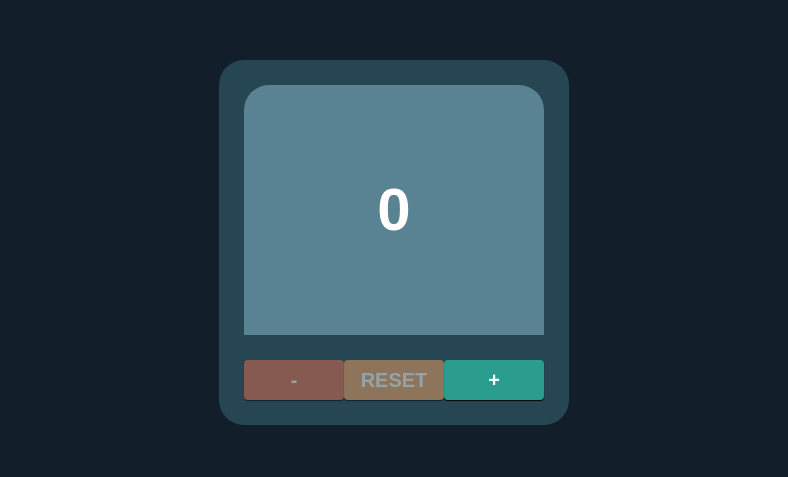
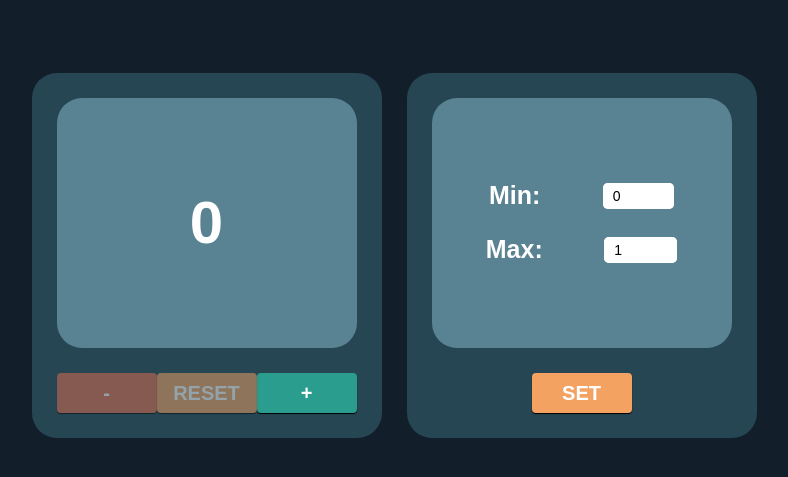
Before and after one commit to jocker-py/counter, a React (Create React App) app: page / in a window 1280 px wide. Shown: the part 145-622 px from the top of the page, without its empty margins (246-1034 px from the left). Built offline with nearby package versions, Linux system fonts and the light colour scheme.

Commit message:
feat: add useEffect

```diff
--- a/src/components/Controller/Controller.tsx
+++ b/src/components/Controller/Controller.tsx
@@ -7,9 +7,13 @@ import {ValuesType} from "../Counter";
 type ControllerPropsType = ValuesType;
 export const Controller: FC<ControllerPropsType> = ({minValue, maxValue}) => {
   const [value, setValue] = useState(minValue);
+
+  useEffect(() => setValue(minValue), [minValue]);
+
   const reset = () => setValue(minValue);
   const increment = () => setValue( value + 1);
   const decrement = () => setValue(value - 1);
+
   const isMinError = value <= minValue;
   const isMaxError = value >= maxValue;
   return (
--- a/src/components/Counter.module.css
+++ b/src/components/Counter.module.css
@@ -1,11 +1,9 @@
 .container {
-    padding: 25px;
-    border-radius: 25px;
     display: flex;
-    flex-direction: column;
+    flex-direction: row;
     justify-content: center;
     align-items: center;
-    background-color: #264653;
+    gap: 25px;
 }
 
 .buttons {
--- a/src/components/Counter.tsx
+++ b/src/components/Counter.tsx
@@ -1,21 +1,68 @@
-import React, {useState} from "react";
+import React, {useEffect, useState} from "react";
 import {Controller} from "./Controller/Controller";
 import {Settings} from "./Settings/Settings";
+import s from "./Counter.module.css";
 
-type SettingsType = {
+function createMessage(minValue: number, maxValue: number) {
+  const SET_MESSAGE_TEXT = "enter values and press 'set'";
+  const INCORRECT_VALUES = "incorrect values";
+  if(minValue >= maxValue || minValue < 0) {
+    return {error: true, text: INCORRECT_VALUES};
+  }
+  return {error: false, text: SET_MESSAGE_TEXT};
+}
+
+export type ValuesType = {
   minValue: number
   maxValue: number
 }
 
+export type MessageType = {
+  error: boolean
+  text: string
+}
+
 export const Counter = () => {
-  const [settings, setSettings] = useState<SettingsType>({
+  const [message, setMessage] = useState<MessageType>({
+    error: false,
+    text: "",
+  });
+  const [values, setValues] = useState<ValuesType>({
     minValue: 0,
     maxValue: 1,
   });
+
+  useEffect(() => {
+    const data = localStorage.getItem('values');
+    if(data) {
+      const values = JSON.parse(data);
+      setValues(values);
+    }
+  }, [])
+
+  const acceptChanges = () => {
+    const data = JSON.stringify(values);
+    localStorage.setItem('values', data);
+    setMessage({...message, text: ""});
+  };
+
+  function changeMaxValue(maxValue: number) {
+    setValues({...values, maxValue});
+    setMessage(createMessage(values.minValue, maxValue));
+  }
+
+  function changeMinValue(minValue: number) {
+    setValues({...values, minValue});
+    setMessage(createMessage(minValue, values.maxValue));
+  }
+
   return (
-    <>
-      <Controller {...settings}/>
-      <Settings/>
-    </>
+    <div className={s.container}>
+      <Controller {...values} {...message}/>
+      <Settings {...values} error={message.error}
+                changeMaxValue={changeMaxValue}
+                changeMinValue={changeMinValue}
+                acceptChanges={acceptChanges}/>
+    </div>
   );
 };
--- a/src/components/Screen/Screen.module.css
+++ b/src/components/Screen/Screen.module.css
@@ -1,29 +1,56 @@
 .container {
-    width: 100%;
+    width: 300px;
     height: 250px;
     background-color: #598392;
     display: flex;
     justify-content: center;
     align-items: center;
-    border-radius: 25px 25px 0 0;
+    border-radius: 25px;
+    gap: 25px;
     border-left: 2px solid transparent;
     border-right: 2px solid transparent;
 }
 
 .errorContainer {
-    border-left: 2px solid #e76f51;
-    border-right: 2px solid #e76f51;
+    color: #ff0000;
+    border-left: 2px solid #ff0000;
+    border-right: 2px solid #ff0000;
+    /*border-left: 2px solid #e76f51;*/
+    /*border-right: 2px solid #e76f51;*/
 }
 
 .value {
-    transition: all 0.5s ease;
     font-weight: bold;
-    font-family:"American Typewriter", sans-serif;
-    line-height: 60px;
+    font-family: "American Typewriter", sans-serif;
     font-size: 60px;
     color: white;
 }
 
-.errorValue {
+.text {
+    font-size: 30px;
+    color: white;
+    text-align: center;
+    font-weight: bold;
+}
+
+.error {
+    /*color: #e76f51;*/
+    color: #ff0000;
+    animation: flash 1s linear infinite;
+}
+
+.end {
     color: #e76f51;
 }
+
+@keyframes flash {
+    0% {
+        opacity: 0.5;
+    }
+    50% {
+        opacity: 1;
+    }
+    100% {
+        opacity: 0.5;
+    }
+}
--- a/src/components/Screen/Screen.tsx
+++ b/src/components/Screen/Screen.tsx
@@ -4,11 +4,17 @@ import s from "./Screen.module.css";
 type ScreenProps = {
   value: number;
   error: boolean;
+  text: string;
+  maxValue: number;
 }
-export const Screen: FC<ScreenProps> = ({value, error}) => {
+export const Screen: FC<ScreenProps> = ({value, error, text, maxValue}) => {
+  const isMoreMax = value >= maxValue;
+  const textStyle = `${s.text} ${error && s.error}`;
+  const valueStyle = `${s.value} ${isMoreMax && s.end}`;
+  const containerStyle = `${s.container} ${error && s.errorContainer}`;
   return (
-    <div className={`${s.container} ${ error && s.errorContainer}`}>
-      <div className={`${s.value} ${ error && s.errorValue}`}>{value}</div>
+    <div className={containerStyle}>
+      <div className={ text ? textStyle : valueStyle}>{text ? text : value}</div>
     </div>
   );
 };
--- /dev/null
+++ b/src/components/Settings/Settings.module.css
@@ -0,0 +1,24 @@
+.settings {
+    padding: 25px;
+    border-radius: 25px;
+    display: flex;
+    flex-direction: column;
+    justify-content: center;
+    align-items: center;
+    gap: 25px;
+    background-color: #264653;
+}
+
+.container {
+    width: 300px;
+    height: 250px;
+    background-color: #598392;
+    display: flex;
+    flex-direction: column;
+    justify-content: center;
+    align-items: center;
+    gap: 25px;
+    border-radius: 25px;
+    border-left: 2px solid transparent;
+    border-right: 2px solid transparent;
+}
--- a/src/components/Settings/Settings.tsx
+++ b/src/components/Settings/Settings.tsx
@@ -1,9 +1,42 @@
-import React from "react";
+import React, {FC} from "react";
+import {Button} from "../Button/Button";
+import {ValuesType} from "../Counter";
+import s from "./Settings.module.css";
+import {NumInput} from "../NumInput/NumInput";
 
-export const Settings = () => {
+type SettingsPropsType = ValuesType & {
+  error: boolean
+  acceptChanges: () => void
+  changeMinValue: (minValue: number) => void
+  changeMaxValue: (maxValue: number) => void
+}
+
+export const Settings: FC<SettingsPropsType> = ({
+                                                  error,
+                                                  minValue,
+                                                  maxValue,
+                                                  acceptChanges,
+                                                  changeMinValue,
+                                                  changeMaxValue,
+                                                }) => {
+  const isMoreMax = minValue >= maxValue;
+  const isMinLessZero = minValue < 0;
+  const isMaxLessZero = maxValue < 0;
   return (
-    <div>
-
+    <div className={s.settings}>
+      <div className={s.container}>
+        <NumInput title={"min"}
+                  value={minValue}
+                  onChange={changeMinValue}
+                  error={isMinLessZero || isMoreMax}/>
+        <NumInput title={"max"}
+                  value={maxValue}
+                  onChange={changeMaxValue}
+                  error={isMaxLessZero || isMoreMax}/>
+      </div>
+      <div>
+        <Button callback={acceptChanges} disabled={error}>Set</Button>
+      </div>
     </div>
   );
 };
```
